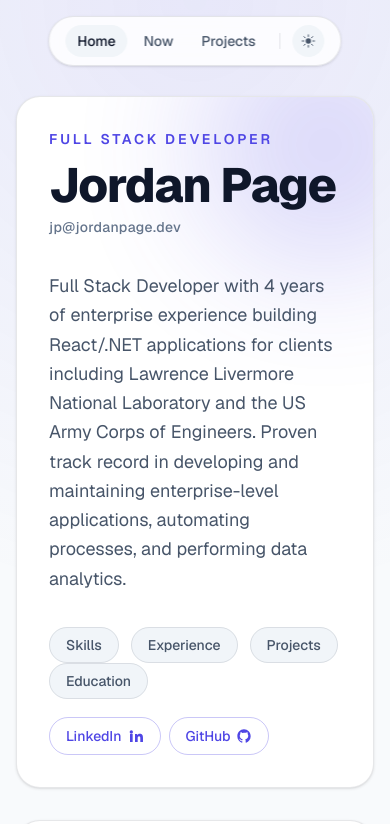
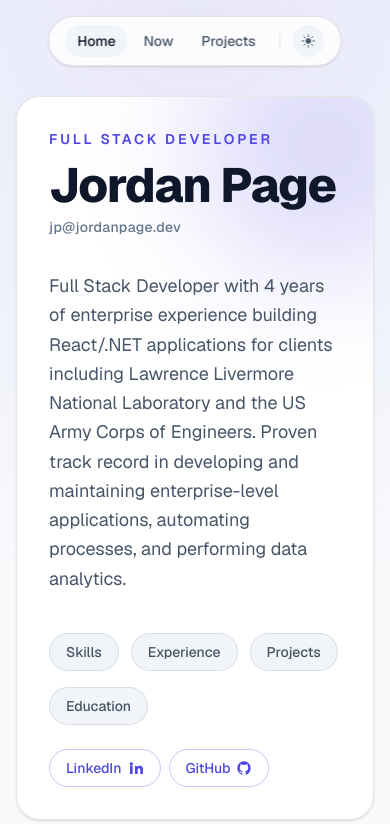
Before and after one commit to jordankalebpage/jordan-page-dev, a Next.js app: page / in a window 390 px wide. Shown: the top 824 px of the page. Built offline with nearby package versions, Linux system fonts and the light colour scheme.

Commit message:
fix: allow section jump links to breathe when moving to next line (e.g., mobile); remove unnecessary classes

```diff
--- a/app/page.tsx
+++ b/app/page.tsx
@@ -6,7 +6,7 @@ const sectionClass =
 const linkPillClass =
   "inline-flex items-center gap-1.5 rounded-full border border-(--accent-border) px-4 py-2 text-sm font-medium text-(--accent) transition-all hover:bg-(--accent) hover:text-white dark:hover:text-black focus-visible:outline-none focus-visible:ring-2 focus-visible:ring-(--focus-ring) focus-visible:ring-offset-2 focus-visible:ring-offset-(--focus-ring-offset) hover:-translate-y-0.5 active:translate-y-0";
 const sectionJumpLinkClass =
-  "rounded-full border border-(--border-subtle) bg-(--surface-active) px-4 py-2 text-sm font-medium text-(--text-secondary) transition-all hover:border-(--border-strong) hover:bg-(--surface-hover) hover:text-(--text-primary) focus-visible:outline-none focus-visible:ring-2 focus-visible:ring-(--focus-ring) focus-visible:ring-offset-2 focus-visible:ring-offset-(--focus-ring-offset) hover:-translate-y-0.5 active:translate-y-0";
+  "inline-flex items-center justify-center rounded-full border border-(--border-subtle) bg-(--surface-active) px-4 py-2 text-sm font-medium text-(--text-secondary) transition-all hover:border-(--border-strong) hover:bg-(--surface-hover) hover:text-(--text-primary) focus-visible:outline-none focus-visible:ring-2 focus-visible:ring-(--focus-ring) focus-visible:ring-offset-2 focus-visible:ring-offset-(--focus-ring-offset) hover:-translate-y-0.5 active:translate-y-0";
 
 function LinkedInIcon() {
   return (
@@ -67,7 +67,7 @@ export default function Home() {
         </p>
 
         <nav aria-label="Jump to section" className="relative mt-10">
-          <ul className="flex flex-wrap gap-3">
+          <ul className="flex flex-wrap gap-x-3 gap-y-4 sm:gap-3">
             <li>
               <a className={sectionJumpLinkClass} href="#skills">
                 Skills
@@ -128,7 +128,7 @@ export default function Home() {
           {skillGroups.map((group) => (
             <div
               key={group.label}
-              className="group rounded-2xl border border-(--border-subtle) bg-(--surface-header) p-5 transition-all hover:-translate-y-1 hover:border-(--accent-border) hover:shadow-md hover:shadow-(--accent-hover-bg)"
+              className="group rounded-2xl border border-(--border-subtle) bg-(--surface-header) p-5 transition-all hover:-translate-y-1 hover:border-(--accent-border) hover:shadow-md"
             >
               <dt className="text-sm font-bold text-(--text-strong) group-hover:text-(--accent)">
                 {group.label}
@@ -200,7 +200,7 @@ export default function Home() {
           {resumeProjects.map((project) => (
             <article
               key={project.name}
-              className="group flex flex-col justify-between rounded-2xl border border-(--border-subtle) bg-(--surface-header) p-6 transition-all hover:-translate-y-1 hover:border-(--accent-border) hover:shadow-md hover:shadow-(--accent-hover-bg)"
+              className="group flex flex-col justify-between rounded-2xl border border-(--border-subtle) bg-(--surface-header) p-6 transition-all hover:-translate-y-1 hover:border-(--accent-border) hover:shadow-md"
             >
               <div>
                 <h3 className="text-lg font-bold text-(--text-primary) group-hover:text-(--accent)">
@@ -242,7 +242,9 @@ export default function Home() {
             Saint Vincent College, Latrobe, PA
           </p>
           <p className="mt-4 text-sm leading-relaxed text-(--text-secondary)">
-            <strong className="text-(--text-strong)">Relevant coursework:</strong>{" "}
+            <strong className="text-(--text-strong)">
+              Relevant coursework:
+            </strong>{" "}
             Applied Cryptography, Data Communications, Server-Side Programming,
             Computer Architecture, Software Engineering, Database Concepts, Data
             Structures.
```
